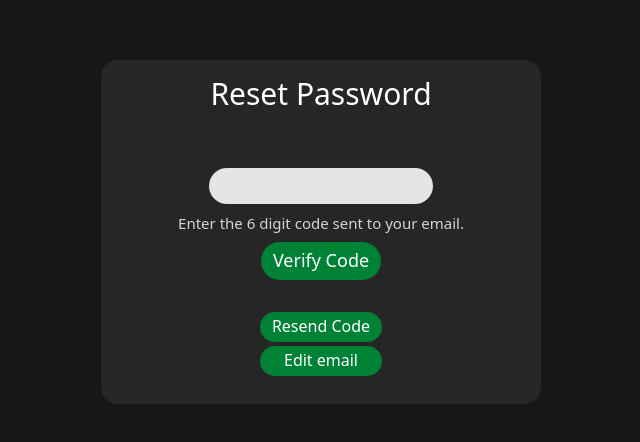
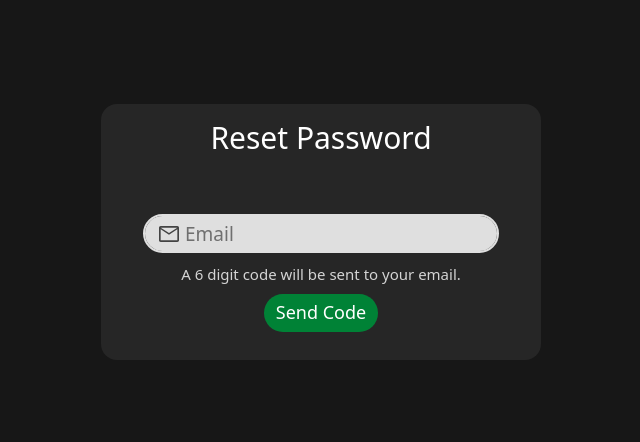
Before and after one commit to kiran-bhattarai/LogBook, a React (Vite) app in the folder frontend/: page /reset-password in a window 1280 px wide. Shown: the part 168-610 px from the top of the page, without its empty margins (319-959 px from the left). Built offline with nearby package versions, Linux system fonts and the light colour scheme; no server answers.

Commit message:
fix: clean leftover code from debugging and better info messages

```diff
--- a/frontend/src/ResetPassword.jsx
+++ b/frontend/src/ResetPassword.jsx
@@ -10,7 +10,7 @@ function ResetPassword() {
     const [code, setCode] = useState("")
 
 
-    const [nextStage, setNextStage] = useState(!false)
+    const [nextStage, setNextStage] = useState(false)
     const [resetStage, setResetStage] = useState(false)
 
     const [message, setMessage] = useState("")
@@ -110,6 +110,8 @@ function ResetPassword() {
             return
         }
 
+        setMessage("Email sent successfully")
+
         setNextStage(true)
     }
 
@@ -134,6 +136,7 @@ function ResetPassword() {
             return
         }
 
+        setMessage("")
         setResetStage(true)
     }
 
@@ -168,6 +171,7 @@ function ResetPassword() {
             return
         }
 
+        setMessage("")
         alert("Password changed successfully. Please login again.")
 
         navigate("/body")
@@ -185,7 +189,7 @@ function ResetPassword() {
                     </h1>
                     {
                         message &&
-                        <p className="absolute top-16 text-red-500">{message}</p>
+                        <p className={`absolute top-16 ${message.includes("uccess") ? "text-green-500" : "text-red-500"}`}>{message}</p>
                     }
 
                     {
```
